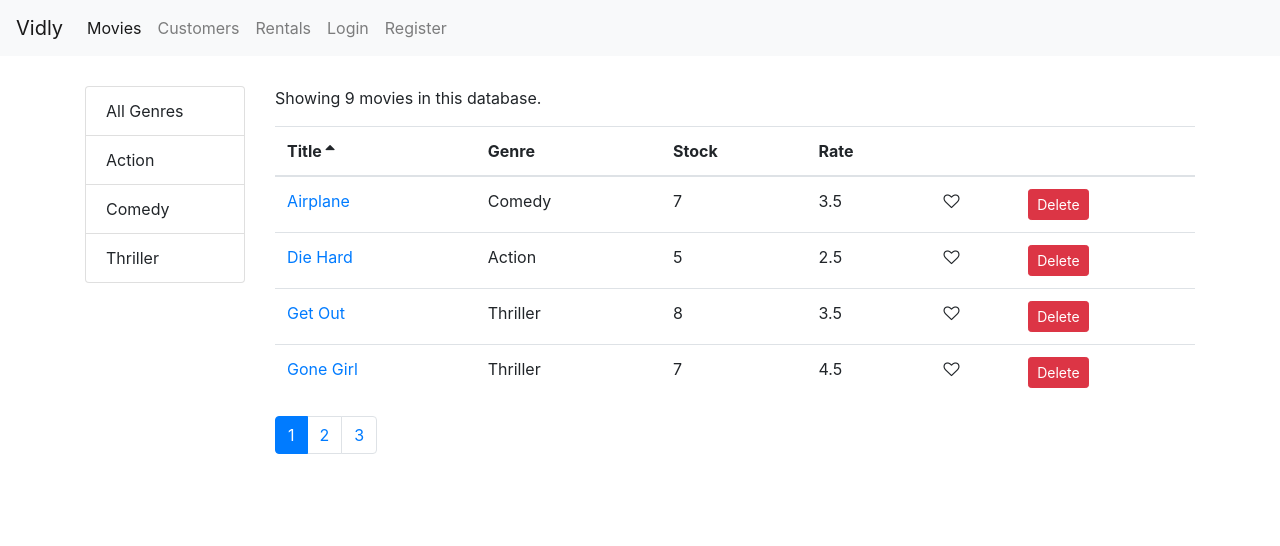
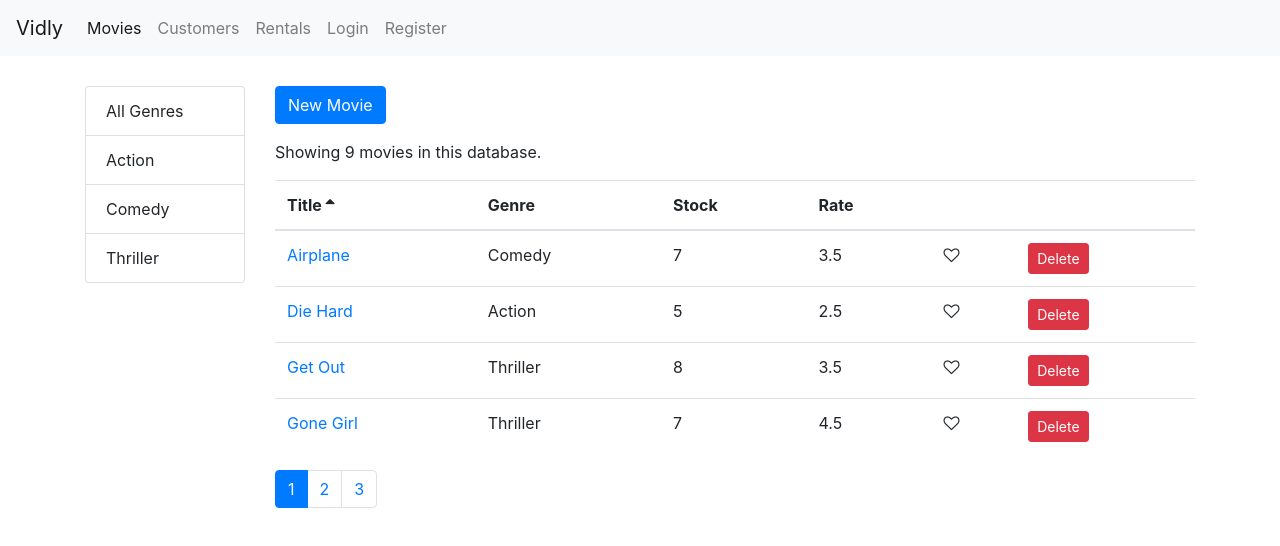
Before and after one commit to lopezg3000/vidly, a React (Create React App) app: page /movies in a window 1280 px wide. Shown: the top 546 px of the page. Built offline with nearby package versions, Linux system fonts and the light colour scheme.

Commit message:
buttonReusable

```diff
--- /dev/null
+++ b/src/components/common/button.jsx
@@ -0,0 +1,9 @@
+import React from 'react';
+
+const Button = ({ label }) => {
+    return (
+        <button className="btn btn-primary mb-3">{label}</button>
+    );
+}
+
+export default Button;
--- a/src/components/movies.jsx
+++ b/src/components/movies.jsx
@@ -5,6 +5,7 @@ import { getGenres } from '../services/fakeGenreService';
 import ListGroup from './common/listGroup';
 import Pagination from './common/pagination';
 import { paginate } from '../utils/paginate';
+import Button from './common/button';
 import _ from 'lodash';
 
 
@@ -87,6 +88,7 @@ class Movies extends Component {
                     />
                 </div>
                 <div className="col">
+                    <Button label="New Movie" />
                     <p>Showing {totalCount} movies in this database.</p>
                     <MovieTable
                         movies={movies}
```
